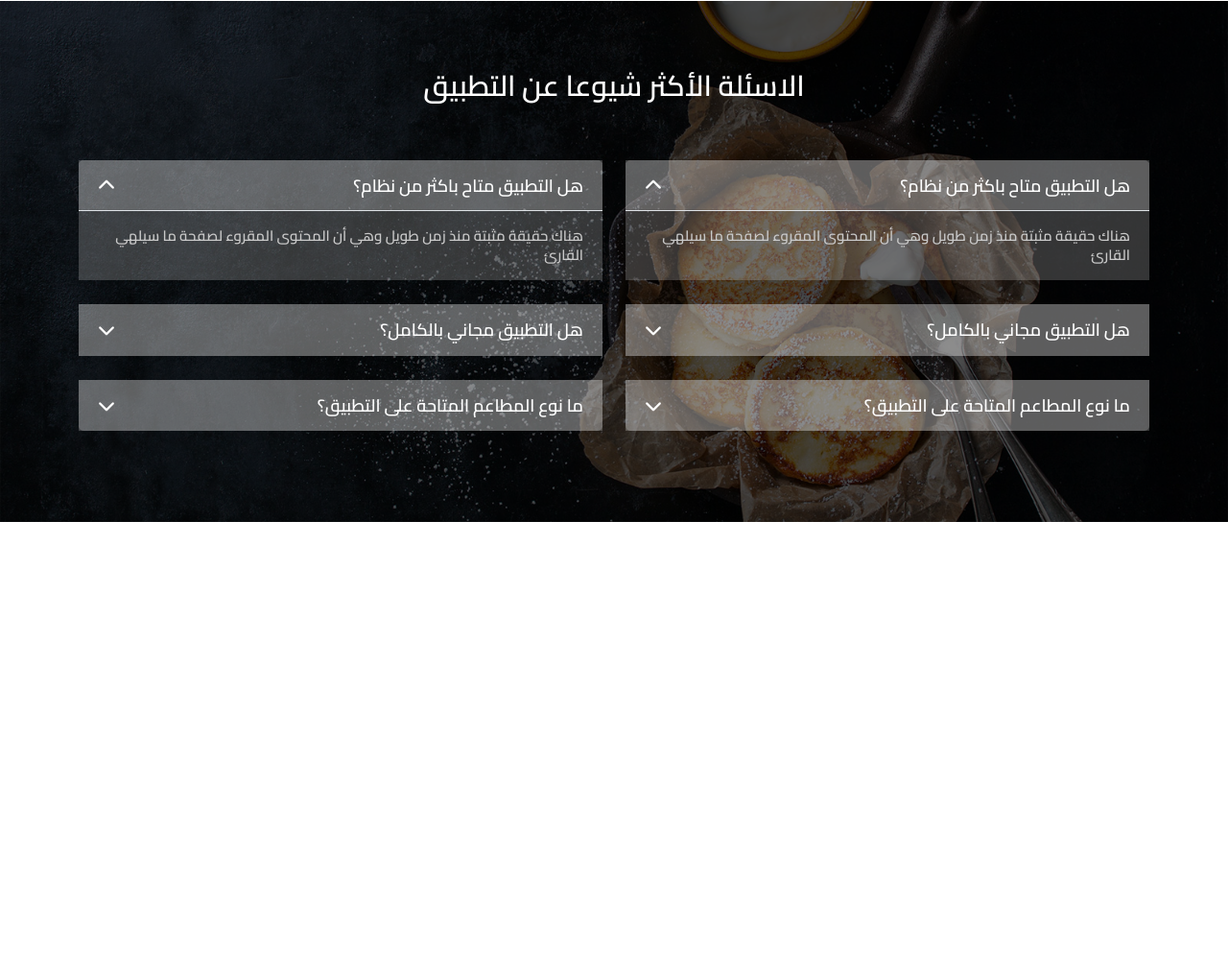
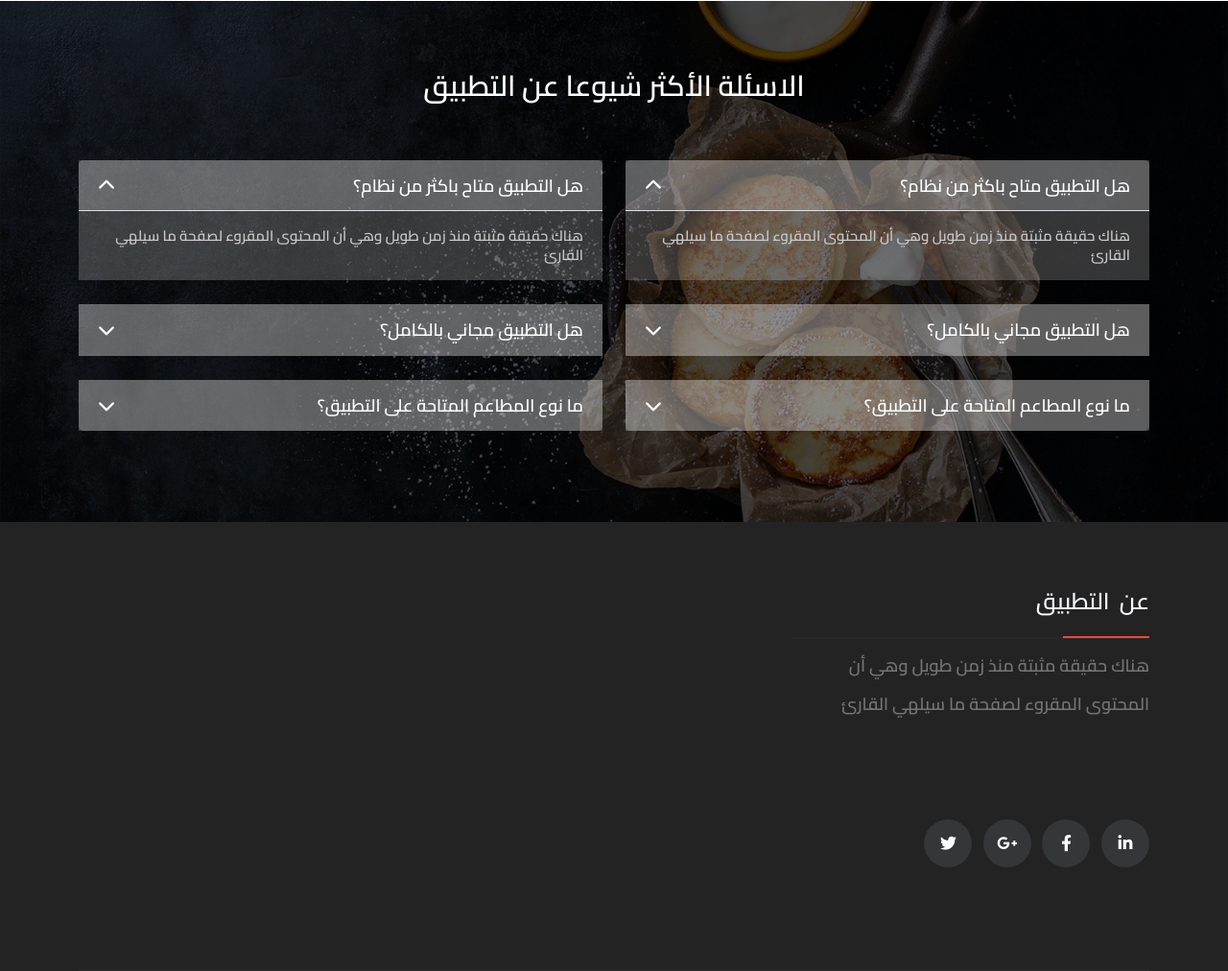
Before and after one commit to mouhamamd-kl/UI-Course, a plain HTML site: page landingPages/mobile/index.html in a window 1280 px wide. Shown: the part 2716-3728 px from the top of the page at 96% size. Before the commit the page ends 3260 px from the top, so only its background shows below. Drawn offline with nearby package versions, Linux system fonts and the light colour scheme; files whose address does not match are found by name.

Commit message:
building and styling about the app footer section

```diff
--- a/landingPages/mobile/css/index.css
+++ b/landingPages/mobile/css/index.css
@@ -213,26 +213,90 @@ section.faq .accordion .accordion-item {
     border-radius: 0;
     border: 0;
 }
-section.faq .accordion .accordion-item .accordion-header button{
+
+section.faq .accordion .accordion-item .accordion-header button {
     background-color: rgba(255, 255, 255, 0.2);
     font-size: 18px;
     color: #fff;
 }
-section.faq .accordion .accordion-item .accordion-header button:focus{
-   border-color: transparent;
-   box-shadow: none;
+
+section.faq .accordion .accordion-item .accordion-header button:focus {
+    border-color: transparent;
+    box-shadow: none;
 }
+
 section.faq .accordion .accordion-item .accordion-header button::after {
-content: none;
+    content: none;
 }
+
 section.faq .accordion .accordion-item .accordion-header button i {
     margin-right: auto;
 }
+
 section.faq .accordion .accordion-item .accordion-header button.collapsed i {
     transform: rotate(180deg) !important;
 }
+
 section.faq .accordion .accordion-item .accordion-body {
     color: #c9c9c9;
     font-size: 15px;
     line-height: 20px;
 }
+
+footer.footer {
+    padding-top: 70px;
+    background-color: #232323;
+}
+
+footer.footer .top-footer {
+    border-bottom: solid 2px #292828;
+    padding-bottom: 90px;
+}
+
+footer.footer .top-footer .widget h4 {
+    font-size: 24px;
+    line-height: 25px;
+    word-spacing: 5px;
+    padding-bottom: 25px;
+    color: #f4f8fb;
+    border-bottom: 2px solid #292828;
+    position: relative;
+}
+
+footer.footer .top-footer .widget h4::after {
+    content: "";
+    width: 90px;
+    height: 2px;
+    background-color: #ef473a;
+    position: absolute;
+    right: 0;
+    bottom: -1px;
+}
+
+footer.footer .top-footer .widget p.aboutus-p {
+    font-size: 18px;
+    line-height: 40px;
+    color: #757474;
+    margin-bottom: 100px;
+}
+
+footer.footer .top-footer .widget ul.list-inline li.list-inline-item a {
+    text-decoration: none;
+}
+
+footer.footer .top-footer .widget ul.list-inline li.list-inline-item a>i {
+    width: 50px;
+    height: 50px;
+    font-size: 17px;
+    line-height: 50px;
+    background-color: #343637;
+    border-radius: 50%;
+    display: block;
+    text-align: center;
+    color: #fff;
+    transition: all .5s ease;
+}
+
+footer.footer .top-footer .widget ul.list-inline li.list-inline-item a>i:hover {
+    background-color: #ef473a;
+}
--- a/landingPages/mobile/index.html
+++ b/landingPages/mobile/index.html
@@ -289,7 +289,8 @@
                                                 data-bs-toggle="collapse"
                                                 data-bs-target="#collapseOne">
                                                 <span>
-                                                هل التطبيق متاح باكثر من نظام؟
+                                                    هل التطبيق متاح باكثر من
+                                                    نظام؟
                                                 </span>
                                                 <i class="fas fa-chevron-up"></i>
 
@@ -370,7 +371,8 @@
                                                 data-bs-toggle="collapse"
                                                 data-bs-target="#collapseOne_tow">
                                                 <span>
-                                                هل التطبيق متاح باكثر من نظام؟
+                                                    هل التطبيق متاح باكثر من
+                                                    نظام؟
                                                 </span>
                                                 <i class="fas fa-chevron-up"></i>
 
@@ -444,7 +446,48 @@
                 </div>
             </section>
         </main>
-        <footer class="footer"></footer>
+        <footer class="footer">
+            <div class="container">
+                <div class="top-footer">
+                    <div class="row g-0">
+                        <div class="col-md-4">
+                            <div class="widget">
+                                <h4>عن التطبيق</h4>
+                                <p class="aboutus-p">
+                                    هناك حقيقة مثبتة منذ زمن طويل وهي أن المحتوى
+                                    المقروء لصفحة ما سيلهي القارئ
+                                </p>
+                                <ul class="list-inline">
+                                    <li class="list-inline-item">
+                                        <a href="#">
+                                            <i class="fab fa-linkedin-in"></i>
+                                        </a>
+                                    </li>
+                                    <li class="list-inline-item">
+                                        <a href="#">
+                                            <i class="fab fa-facebook-f"></i>
+                                        </a>
+                                    </li>
+                                    <li class="list-inline-item">
+                                        <a href="#">
+                                            <i class="fab fa-google-plus-g"></i>
+                                        </a>
+                                    </li>
+                                    <li class="list-inline-item">
+                                        <a href="#">
+                                            <i class="fab fa-twitter"></i>
+                                        </a>
+                                    </li>
+                                </ul>
+                            </div>
+                        </div>
+                        <div class="col-md-4"></div>
+                        <div class="col-md-4"></div>
+                    </div>
+                </div>
+                <div class="copyright"></div>
+            </div>
+        </footer>
         <script
             src="https://cdn.jsdelivr.net/npm/bootstrap@5.3.0/dist/js/bootstrap.bundle.min.js"
             integrity="sha384-geWF76RCwLtnZ8qwWowPQNguL3RmwHVBC9FhGdlKrxdiJJigb/j/68SIy3Te4Bkz"
```
Lines whose indentation alone changed are shown as unchanged.
